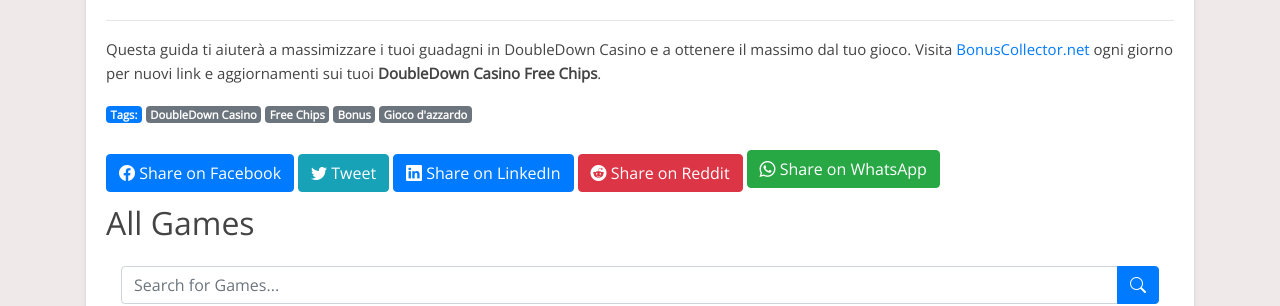
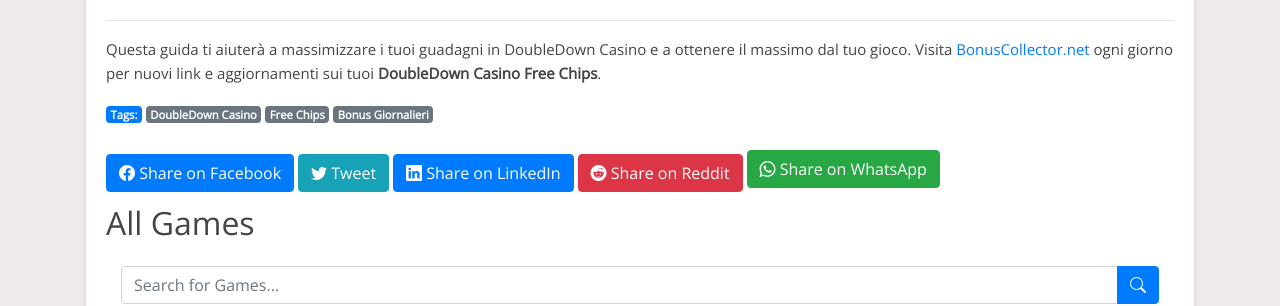
Before and after one commit to Prollad99/bs-net, a Jekyll site: the page built from it/_posts/2024-07-23-doubledown-casino.md, in a window 1280 px wide and 900 px high, scrolled down 8184 px. Shown: the part 153-459 px from the top of the window. Built offline with Jekyll 4.4.1, drawn with Linux system fonts in a browser that asks for light colours; nearby versions of some CDN libraries; comment, search, counter and statistics services are not loaded.

Commit message:
Update 2024-07-23-doubledown-casino.md

```diff
--- a/it/_posts/2024-07-23-doubledown-casino.md
+++ b/it/_posts/2024-07-23-doubledown-casino.md
@@ -2,7 +2,7 @@
 layout: post
 title: "DoubleDown Casino Free Chips: Ottieni i Tuoi Bonus Giornalieri"
 date: 2024-07-23
-tags: [DoubleDown Casino, Free Chips, Bonus, Gioco d'azzardo]
+tags: [DoubleDown Casino, Free Chips, Bonus Giornalieri]
 author: BonusCollector.net
 description: "Scopri come ottenere i tuoi DoubleDown Casino Free Chips giornalieri e massimizza il divertimento con i nostri link di ricompensa."
 lang: it
```
